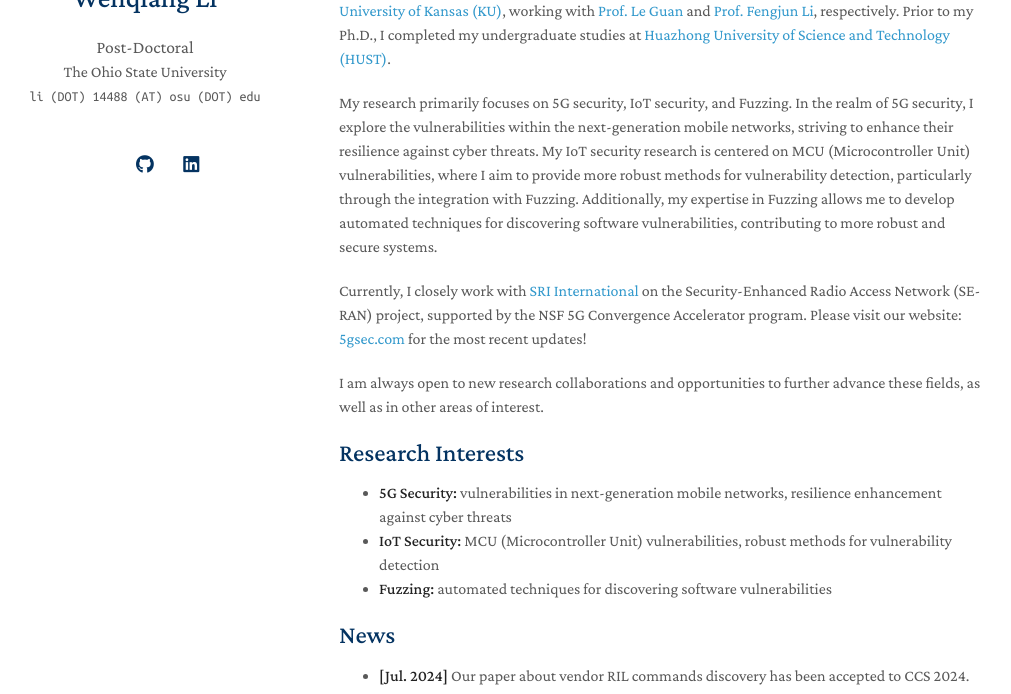
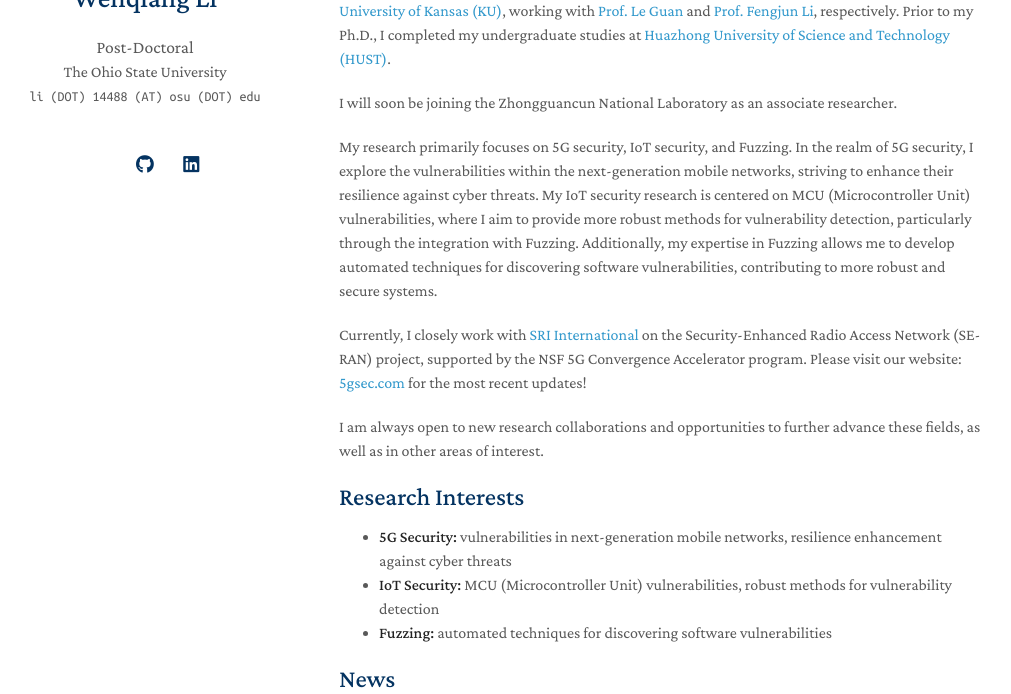
Before and after one commit to yaoyao-liu/minimal-light, a Jekyll site: the page built from index.md, in a window 1280 px wide and 900 px high, cut to the strip 206-900 px from the top of the window. Shown: the whole strip, without its empty margins (131-1142 px from the left). Built offline with Jekyll 4.4.1, drawn with Linux system fonts in a browser that asks for light colours; a style sheet for code colours, icons or effects is not loaded; our own code applies the rules of GitHub Pages for plain Markdown files.

Commit message:
Update index.md

```diff
--- a/index.md
+++ b/index.md
@@ -5,6 +5,8 @@ layout: homepage
 ## About Me
 
 I am currently a postdoctoral researcher at [The Ohio State University (OSU)](https://www.osu.edu/), working under the guidance of [Prof. Zhiqiang Lin](https://zhiqlin.github.io/). I earned my Ph.D. from the [Institute of Information Engineering, Chinese Academy of Sciences (IIE, CAS)](http://www.iie.ac.cn/), where I was mentored by [Prof. Jingqiang Lin](https://lin-jingqiang.github.io/). During my doctoral studies, I spent two years as a visiting scholar at the [University of Georgia (UGA)](https://www.uga.edu/) and [The University of Kansas (KU)](https://ku.edu/), working with [Prof. Le Guan](https://guanle.org/) and [Prof. Fengjun Li](https://ittc.ku.edu/~fli/), respectively. Prior to my Ph.D., I completed my undergraduate studies at [Huazhong University of Science and Technology (HUST)](https://www.hust.edu.cn/).
+
+I will soon be joining the Zhongguancun National Laboratory as an associate researcher.
 
 My research primarily focuses on 5G security, IoT security, and Fuzzing. In the realm of 5G security, I explore the vulnerabilities within the next-generation mobile networks, striving to enhance their resilience against cyber threats. My IoT security research is centered on MCU (Microcontroller Unit) vulnerabilities, where I aim to provide more robust methods for vulnerability detection, particularly through the integration with Fuzzing. Additionally, my expertise in Fuzzing allows me to develop automated techniques for discovering software vulnerabilities, contributing to more robust and secure systems.
 
```
